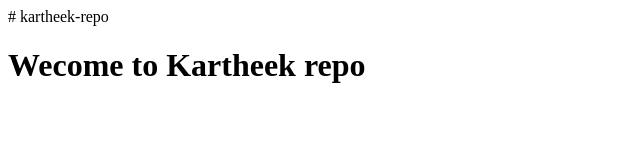
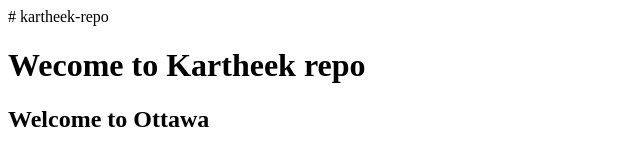
Before and after one commit to kartheek95/kartheek-repo, a plain HTML site: page index.html in a window 1280 px wide. Shown: the whole page, without its empty margins (0-640 px from the left). Drawn offline with Linux system fonts and the light colour scheme.

Commit message:
Changes to index.html

```diff
--- a/index.html
+++ b/index.html
@@ -1,2 +1,3 @@
 # kartheek-repo
 <h1> Wecome to Kartheek repo </h1>
+<h2> Welcome to Ottawa </h2>
```
